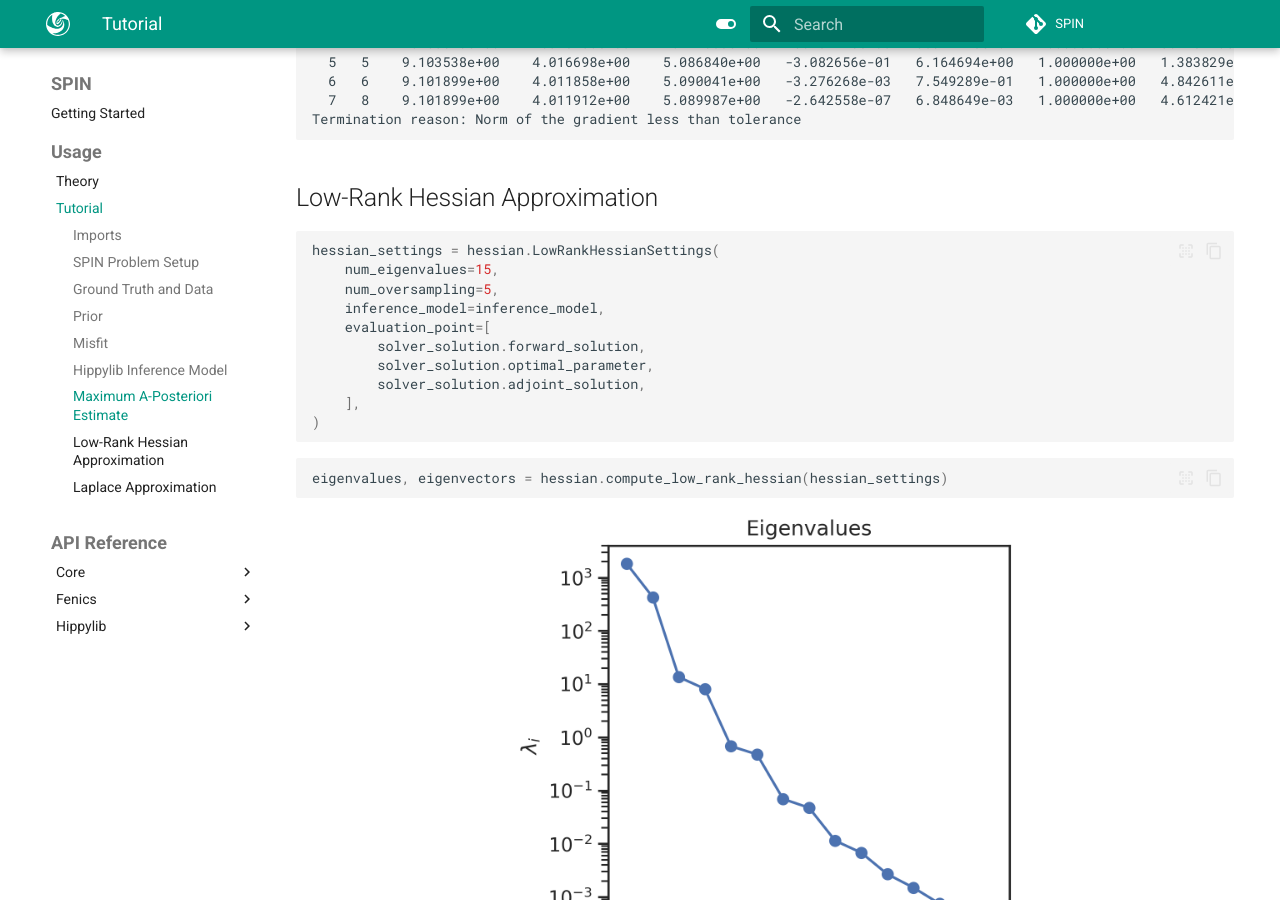
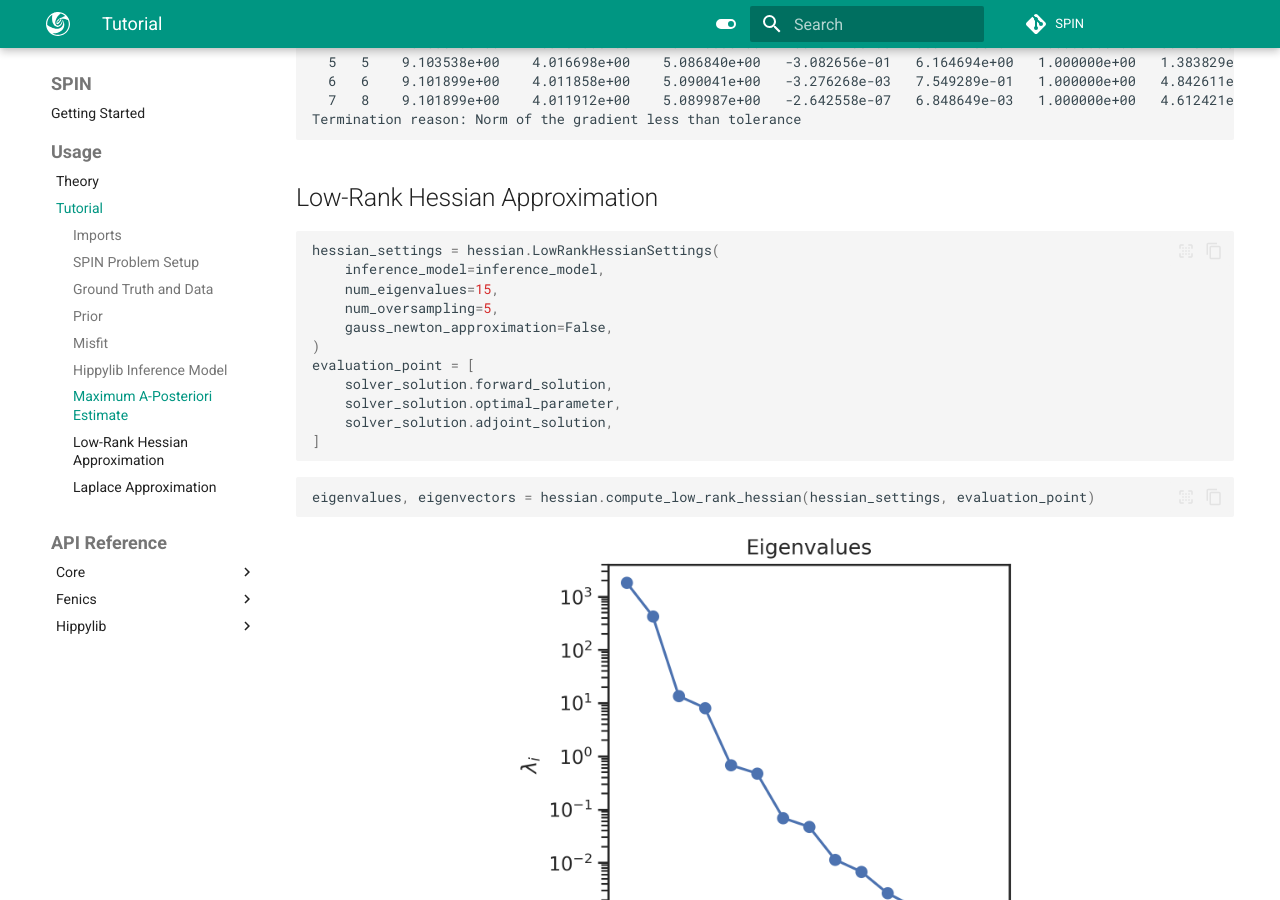
Before and after one commit to maximilian-kruse/SPIN, an MkDocs documentation site: the page built from docs/usage/tutorial.md, in a window 1280 px wide and 900 px high, scrolled down 3550 px. Built offline with MkDocs 1.6.1 and Material for MkDocs 9.7.7, drawn with Linux system fonts in a browser that asks for light colours; comment, search, counter and statistics services are not loaded.

Commit message:
refactor: improve low-rank Hessian interface

````diff
--- a/docs/usage/tutorial.md
+++ b/docs/usage/tutorial.md
@@ -155,19 +155,20 @@ Termination reason: Norm of the gradient less than tolerance
 
 ```py
 hessian_settings = hessian.LowRankHessianSettings(
+    inference_model=inference_model,
     num_eigenvalues=15,
     num_oversampling=5,
-    inference_model=inference_model,
-    evaluation_point=[
-        solver_solution.forward_solution,
-        solver_solution.optimal_parameter,
-        solver_solution.adjoint_solution,
-    ],
+    gauss_newton_approximation=False,
 )
+evaluation_point = [
+    solver_solution.forward_solution,
+    solver_solution.optimal_parameter,
+    solver_solution.adjoint_solution,
+]
 ```
 
 ```py
-eigenvalues, eigenvectors = hessian.compute_low_rank_hessian(hessian_settings)
+eigenvalues, eigenvectors = hessian.compute_low_rank_hessian(hessian_settings, evaluation_point)
 ```
 
 <figure markdown="span">
````
Also changed, not shown: 4 other files.
